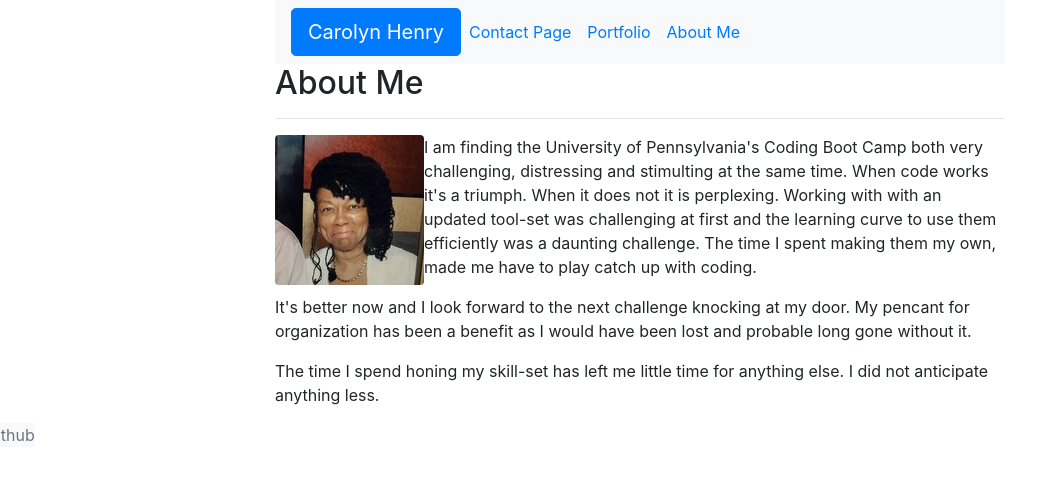
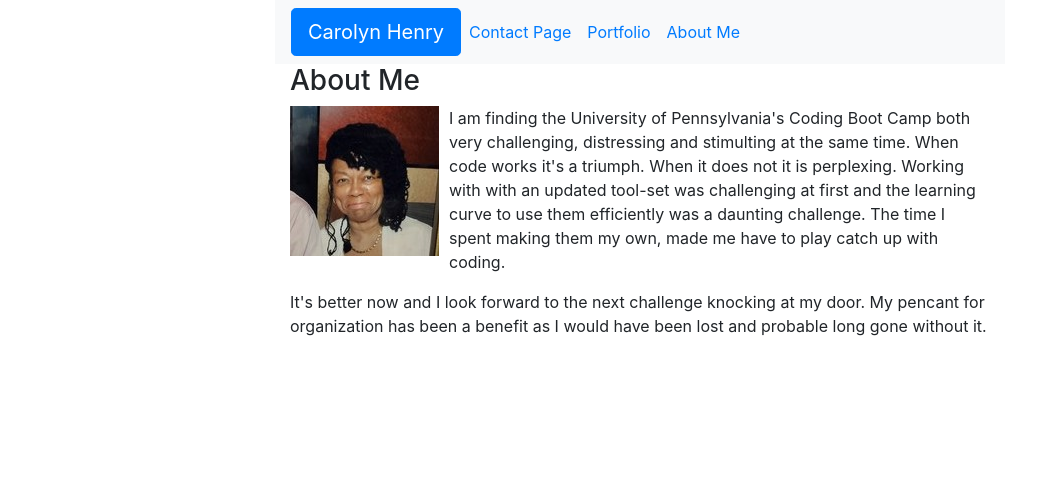
Before and after one commit to chenry05/homework-two, a plain HTML site: page index.html in a window 1280 px wide. Shown: the whole page, without its empty margins (0-1058 px from the left). Drawn offline with nearby package versions, Linux system fonts and the light colour scheme.

Commit message:
added containers to main, contact and portfolio pages

```diff
--- a/index.html
+++ b/index.html
@@ -12,11 +12,11 @@
     <div class="container">
         <div class="row"></div>
         <div class="row">
-          <div class="col-sm-2">
+          <div class="col-md-2">
           </div>
-          <div class="col-sm-8">
+          <div class="col-md-8">
             <nav class="navbar navbar-expand-sm bg-light navbar-right">
-                    <button type="button" class="btn btn-primary btn-lg">Carolyn Henry</button>
+                    <button type="button" class="btn btn-primary btn-lg" class="float-left">Carolyn Henry</button>
                     <ul class="navbar-nav">
                       <li class="nav-item">
                         <a class="nav-link" href="https://chenry05.github.io/homework-two/contact.html">Contact Page</a>
@@ -29,19 +29,14 @@
                       </li>
                     </ul>
             </nav>
-            <h2>About Me</h2>
-            <hr>
-            <p><img src="assets/images/my-pic.jpg" class="rounded float-left" alt="Carolyn's Pic">I am finding the University of Pennsylvania's Coding Boot Camp both very challenging, distressing and stimulting at the same time. When code works it's a triumph. When it does not it is perplexing. Working with with an updated tool-set was challenging at first and the  learning curve to use them efficiently was a daunting challenge. The time I spent making them my own, made me have to play catch up with coding.</p>
+
+    <div class="container">
+        <h3>About Me</h3>
+            <img style='float:left; margin-right:10px;' src="assets/images/my-pic.jpg" alt="Carolyn's Pic">
+            <p>I am finding the University of Pennsylvania's Coding Boot Camp both very challenging, distressing and stimulting at the same time. When code works it's a triumph. When it does not it is perplexing. Working with with an updated tool-set was challenging at first and the  learning curve to use them efficiently was a daunting challenge. The time I spent making them my own, made me have to play catch up with coding.</p>
             <p>It's better now and I look forward to the next challenge knocking at my door. My pencant for organization has been a benefit as I would have been lost and probable long gone without it.</p>
-            <p>The time I spend honing my skill-set has left me little time for anything else. I did not anticipate anything less.</p>
-          </div>
-          <div class="col-sm-2">
-          </div>
-        </div>
     </div>
-    <div class="row">
-    <div class="footer-margin">
-            <footer class="footer bg-light footer-font-style text-muted footer-position">Github</footer>
+    </div>
     </div>
     </div>
 </body>
```
Also changed, not shown: contact.html (+9 -9 lines), portfolio.html (+10 -8 lines).
